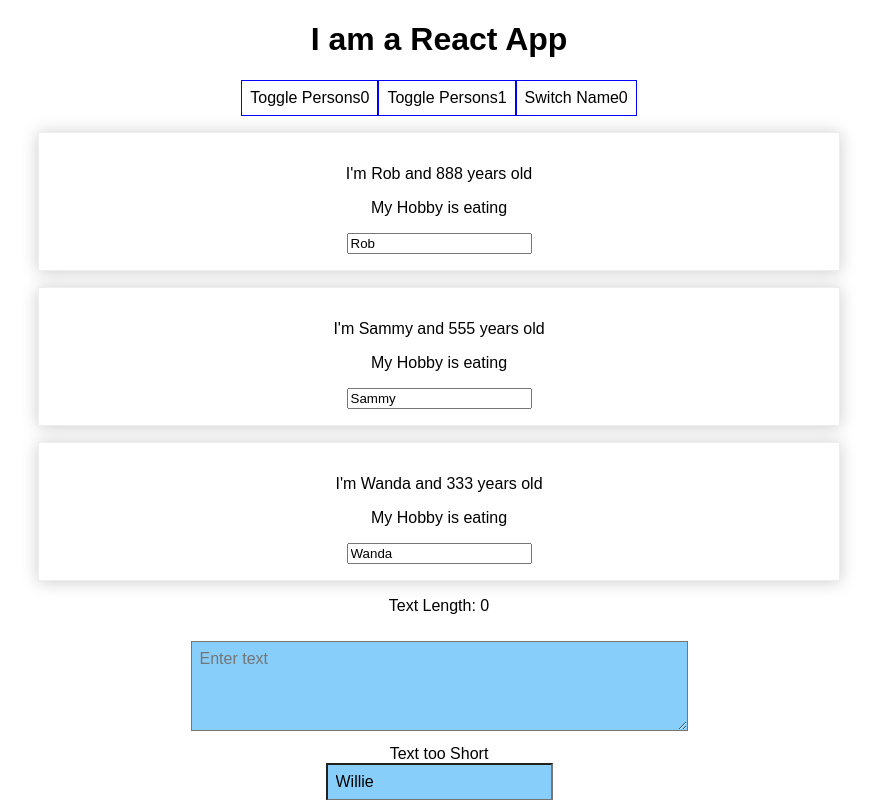
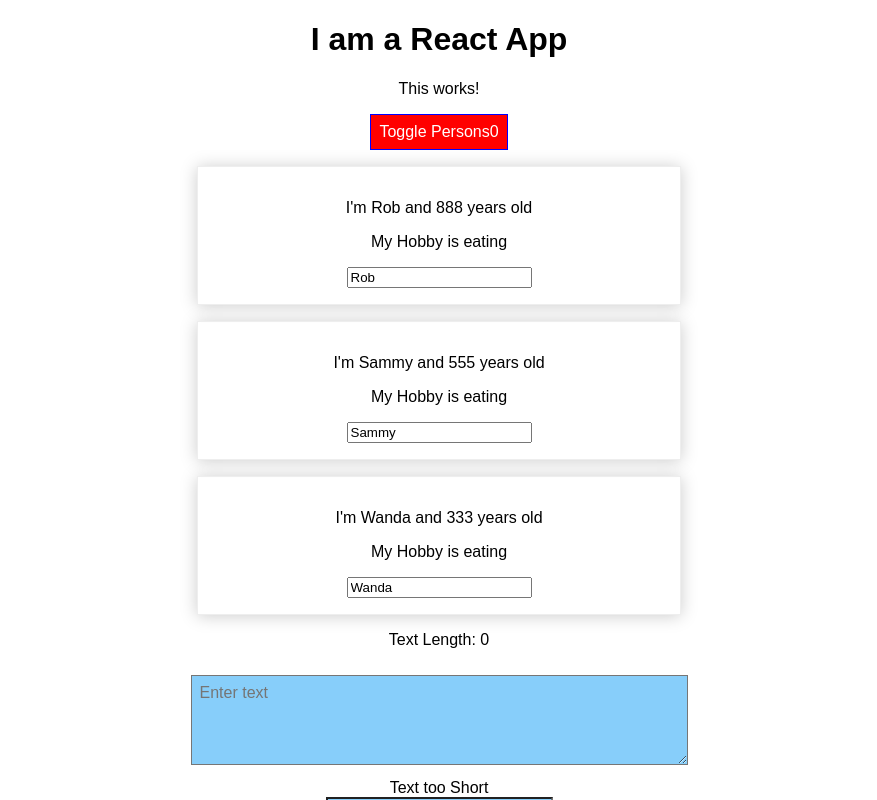
Before and after one commit to remrobem/react-complete-guide, a React (Create React App) app: page / in a window 1280 px wide. Both pictures are taken after a click on the button "Toggle Persons0". Shown: the top 800 px of the page, without its empty margins (201-1078 px from the left). Built offline with nearby package versions, Linux system fonts and the light colour scheme.

Commit message:
first part of section 5 Styling

```diff
--- a/package.json
+++ b/package.json
@@ -3,6 +3,7 @@
   "version": "0.1.0",
   "private": true,
   "dependencies": {
+    "radium": "^0.25.2",
     "react": "^16.8.6",
     "react-dom": "^16.8.6",
     "react-scripts": "1.1.5"
--- a/src/App.css
+++ b/src/App.css
@@ -1,3 +1,11 @@
 .App {
   text-align: center;
 }
+
+.red {
+  color: red
+}
+
+.bold {
+  font-weight: bold
+}
--- a/src/App.js
+++ b/src/App.js
@@ -1,4 +1,5 @@
 import React, { Component } from 'react';
+import Radium, { StyleRoot } from 'radium';
 import './App.css';
 import Person from './Person/Person';
 import UserInput from './UserInput/UserInput';
@@ -111,11 +112,17 @@ class App extends Component {
   render() {
 
     const style = {
-      backgroundColor: 'white',
+      backgroundColor: 'green',
+      color: 'white',
       font: 'inherit',
       border: '1px solid blue',
       padding: '8px',
-      cursor: 'pointer'
+      cursor: 'pointer',
+      // use Radium to allow use of psudeoselectors
+      ':hover': {
+        backgroundColor: 'lightgreen',
+        color: 'black'
+      }
     };
 
     const userInputStyle = {
@@ -185,26 +192,45 @@ class App extends Component {
         </div>
 
       );
+      style.backgroundColor = 'red';
+      style[':hover'] = {
+        backgroundColor: 'lightred',
+        color: 'black'
       }
+    }
+    // dynamically assign classes
+    let classes = [];
+
+    if (this.state.persons.length <= 2) {
+      classes.push('red')
+    };
+
+    if (this.state.persons.length <= 1) {
+      classes.push('bold')
+    };
 
     return (
+      // wrap entire app in StyleRoot when @media used via Radium
+      <StyleRoot>
         <div className="App">
           <h1>I am a React App</h1>
+          <p className={classes.join(' ')}>This works!</p>
           {/* don't use () in OnClick function name */}
           {/* need to bind to pass data */}
           <button
             style={style}
             // uses a reference to the method (function to execute)
             onClick={this.togglePersonsHandler}>Toggle Persons0</button>
-        <button
+          {/* <button
           style={style}
           // passes actual function to execute (arrow notation)
           onClick={() => this.togglePersonsHandler()}>Toggle Persons1</button>
         <button
           style={style}
           // if parameters are needed, passes actual function to execute (arrow notation)
-          // alternative to bind but React may render more often then needed(perfromance problem) */}
+          // alternative to bind but React may render more often then needed(perfromance problem)
           onClick={() => this.switchNameHandler('Rob-0')}>Switch Name0</button>
+           */}
           {/* <button
           style={style}
           // best practice with React, bind this and parameters to reference of method
@@ -259,8 +285,9 @@ class App extends Component {
           />
 
         </div>
+      </StyleRoot>
     );
   }
 }
 
-export default App;
+export default Radium(App);
--- a/src/Person/Person.js
+++ b/src/Person/Person.js
@@ -1,5 +1,6 @@
 import React from 'react';
 import './Person.css';
+import Radium from 'radium';
 
 // this is a stateless component
 // uses function, not class
@@ -9,14 +10,20 @@ import './Person.css';
 // props.children excutes whatever is before the "normal"
 // closing of the component - either text or {js}
 const person = (props) => {
+    const style = {
+        '@media (min-width: 500px)': {
+            width: '450px'
+        }
+    };
+
     return (
-        <div className='Person'>
+        <div className='Person' style={style}>
             <p onClick={props.click}>I'm {props.name} and {props.age} years old</p>
             <p>{props.children}</p>
-            <input type='text' onChange={props.changed} value={props.name}/>
+            <input type='text' onChange={props.changed} value={props.name} />
         </div>
-    )
+    );
 
 };
 
-export default person;
+export default Radium(person);
```
Also changed, not shown: 1 other file (tests, documents, lock files or other folders). Lines whose indentation alone changed are shown as unchanged.
